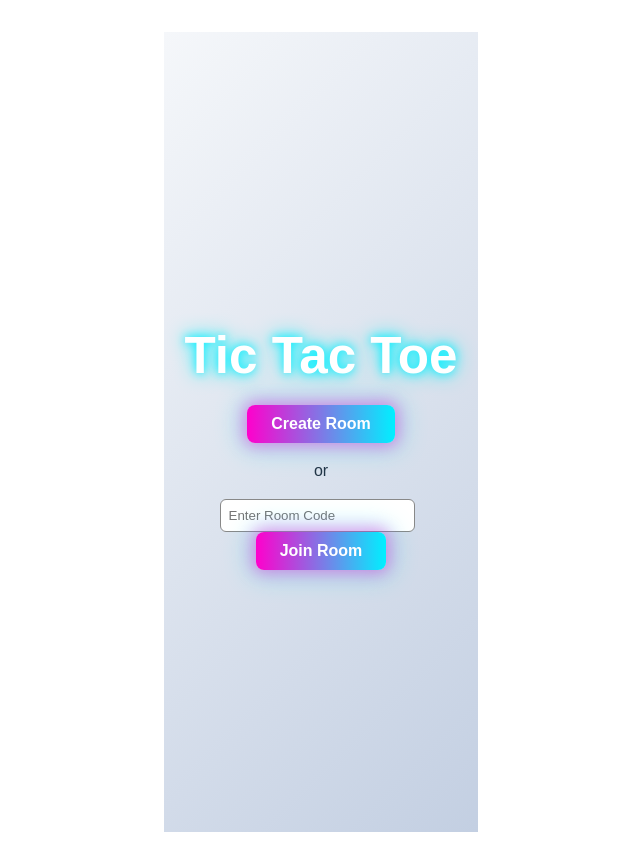
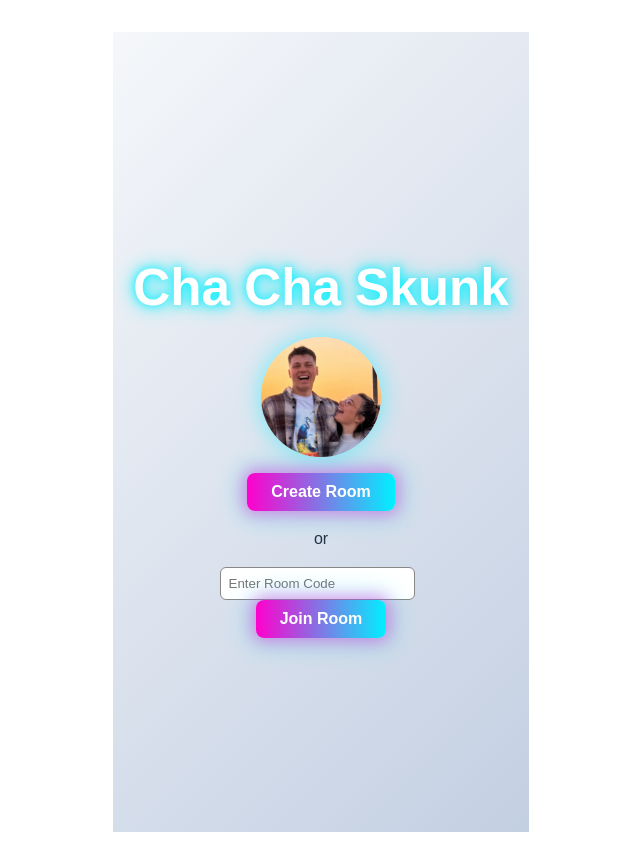
Before and after one commit to aleksa007/xoxo, a React (Vite) app: page / in a window 1280 px wide. Shown: the whole page, without its empty margins (319-959 px from the left). Built offline with nearby package versions, Linux system fonts and the light colour scheme.

Commit message:
Add Cha Cha Skunk image and title to game

```diff
--- a/src/components/TicTacToe.tsx
+++ b/src/components/TicTacToe.tsx
@@ -2,6 +2,7 @@ import { useState, useEffect } from 'react';
 import './TicTacToe.css';
 import { db } from '../firebase';
 import { ref, set, onValue, get, remove } from 'firebase/database';
+import chaChaSkunkImg from '../assets/cha-cha-skunk.jpg';
 
 type Player = 'X' | 'O' | null;
 
@@ -135,7 +136,19 @@ const TicTacToe = () => {
   if (!roomId) {
     return (
       <div className="game">
-        <h1>Tic Tac Toe</h1>
+        <h1>Cha Cha Skunk</h1>
+        <img
+          src={chaChaSkunkImg}
+          alt="Cha Cha Skunk"
+          style={{
+            width: '120px',
+            height: '120px',
+            objectFit: 'cover',
+            borderRadius: '50%',
+            marginBottom: '16px',
+            boxShadow: '0 0 24px #00f0ff88'
+          }}
+        />
         <button className="reset-button" onClick={createRoom}>Create Room</button>
         <div style={{ margin: '16px 0' }}>or</div>
         <input
@@ -152,7 +165,19 @@ const TicTacToe = () => {
 
   return (
     <div className="game">
-      <h1>Tic Tac Toe</h1>
+      <h1>Cha Cha Skunk</h1>
+      <img
+        src={chaChaSkunkImg}
+        alt="Cha Cha Skunk"
+        style={{
+          width: '120px',
+          height: '120px',
+          objectFit: 'cover',
+          borderRadius: '50%',
+          marginBottom: '16px',
+          boxShadow: '0 0 24px #00f0ff88'
+        }}
+      />
       <div className="status">Room: <b>{roomId}</b> | You are: <b>{player}</b></div>
       <div className="status">{waiting ? 'Waiting for opponent...' : status}</div>
       <div className="board">
```
Also changed, not shown: src/assets/cha-cha-skunk.jpg (added).
